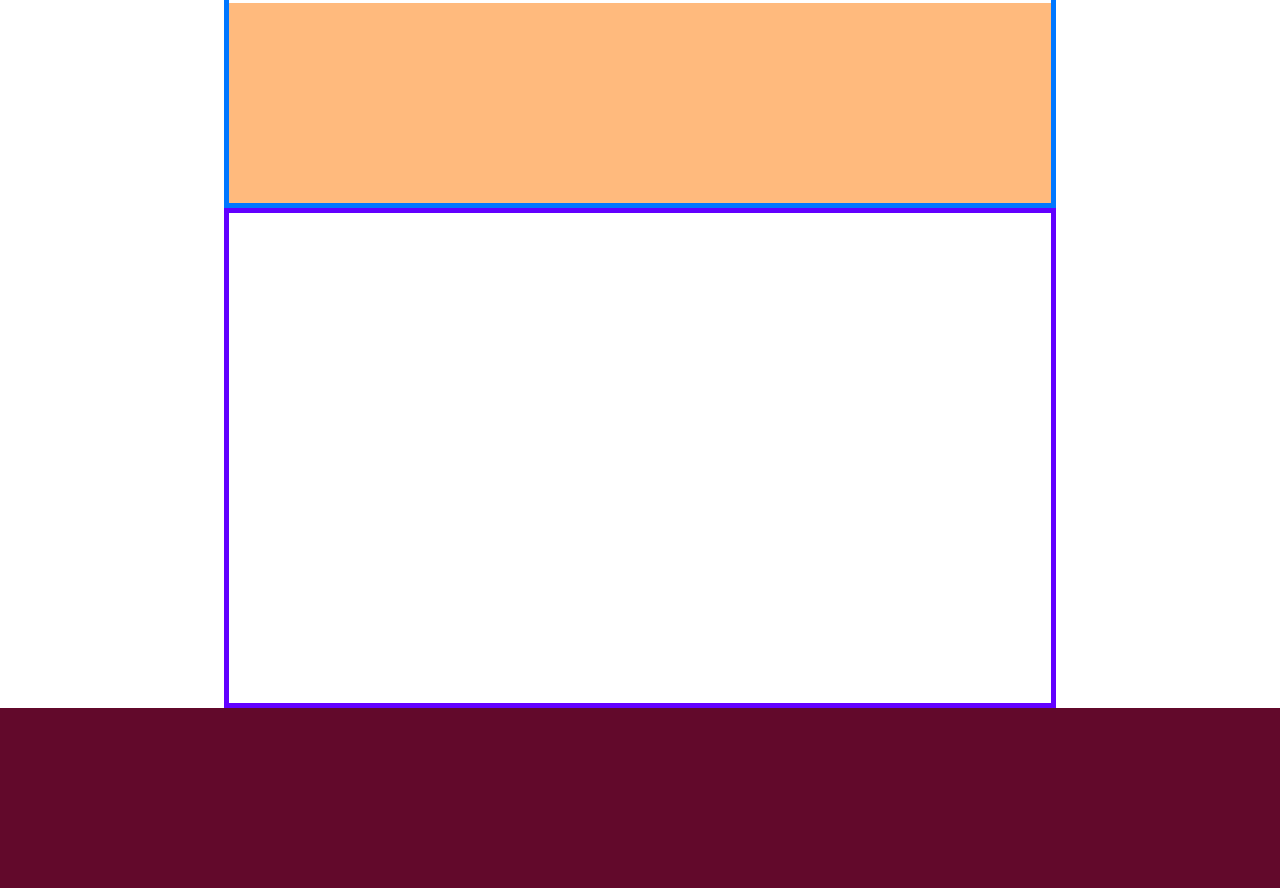
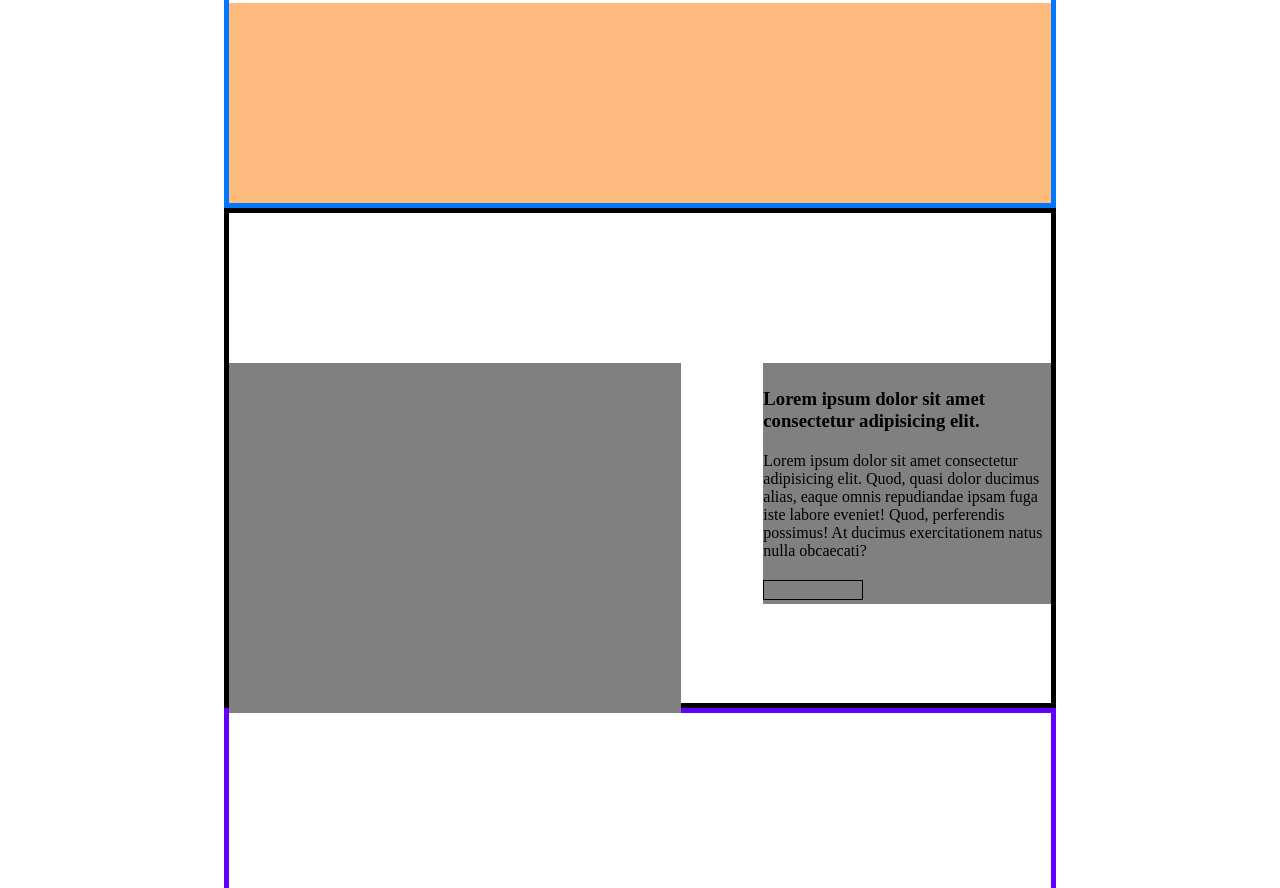
Before and after one commit to FloatIndex/htmlcss-dropbox, a plain HTML site: page index.html in a window 1280 px wide. Shown: the part 2052-2940 px from the top of the page. Drawn offline with Linux system fonts and the light colour scheme.

Commit message:
layout section partner

```diff
--- a/index.html
+++ b/index.html
@@ -37,6 +37,7 @@
             </div>
         </div>
     </header>
+
 
 
     <div id="jumbotron">
@@ -100,21 +101,44 @@
             </div>
         </section>
 
+
+        <section class="debug" id="partner">
+            <div class="container">
+                <div class="row">
+
+                    <div class="img">
+
+                    </div>
+
+                    <div class="txt">
+                        <h3>Lorem ipsum dolor sit amet consectetur adipisicing elit.</h3>
+                        <p>Lorem ipsum dolor sit amet consectetur adipisicing elit. Quod, quasi dolor ducimus alias, eaque omnis repudiandae ipsam fuga iste labore eveniet! Quod, perferendis possimus! At ducimus exercitationem natus nulla obcaecati?</p>
+                        <a class="btn" href="#"></a>
+                    </div>
+
+                </div>
+            </div>
+        </section>
+
+
         <section class="debug" id="features">
             <div class="container">
 
             </div>
         </section>
 
+
         <section class="debug" id="clients">
 
         </section>
+
 
         <section class="debug" id="cta">
             <div class="container">
 
             </div>
         </section>
+
 
         <section class="debug" id="faq">
             <div class="container">
--- a/style.css
+++ b/style.css
@@ -75,6 +75,16 @@ a {
 
     #enterprise {
         background-color: rgb(255, 186, 125);
+    }
+    /* ****************** */
+    #partner .btn {
+        width: 100px;
+        height: 20px;
+        border: 1px solid black;
+    }
+
+    #partner .txt, #partner .img {
+        background-color: grey;
     }
     /* ****************** */
     #features .container {
@@ -176,6 +186,10 @@ header nav.left {
 main .container {
     width: 65%;
     margin: 0 auto;
+}
+
+/* section plans */
+#plans .container {
     padding-top: 200px;
 }
 
@@ -198,7 +212,28 @@ main .container {
     height: 200px;
     margin-top: 50px;
 }
-/*  */
+
+/* section partner */
+#partner .container {
+    padding-top: 150px;
+}
+
+#partner .img {
+    width: 55%;
+    height: 350px;
+    float: left;
+}
+
+#partner .txt {
+    width: 35%;
+    float: right;
+    padding-top: 25px;
+}
+
+#partner .txt p {
+    margin: 20px 0;
+}
+
 /* fine regole main */
 
 
```
